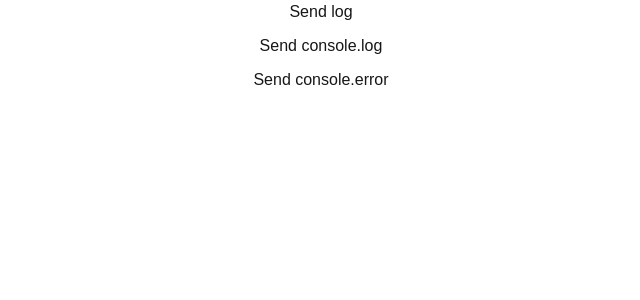
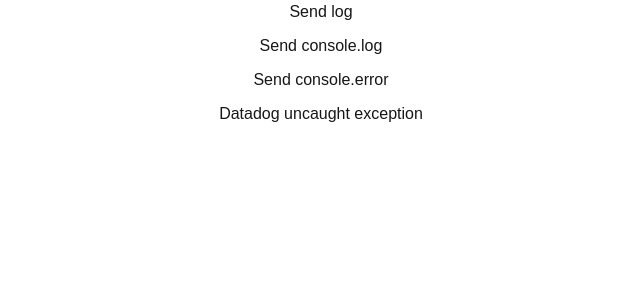
Before and after one commit to WangHoHan/datadog, a Next.js app: page / in a window 1280 px wide. Shown: the top 300 px of the page, without its empty margins (319-959 px from the left). Built offline with nearby package versions, Linux system fonts and the light colour scheme; no server answers.

Commit message:
feat: add uncaught exception

```diff
--- a/src/pages/index.tsx
+++ b/src/pages/index.tsx
@@ -30,6 +30,13 @@
       >
         Send console.error
       </button>
+      <button
+        onClick={() => {
+          throw new Error("Datadog uncaught exception");
+        }}
+      >
+        Datadog uncaught exception
+      </button>
     </div>
   );
 }
```
